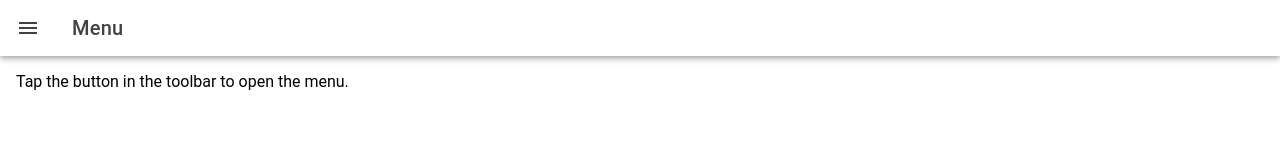
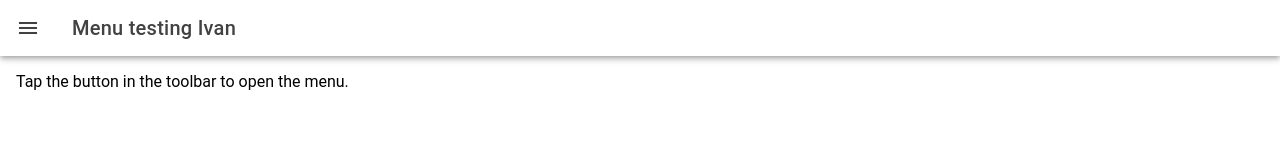
Before and after one commit to IASV/turismo-app-mobile-ionic, a React (Vite) app: page /tab1 in a window 1280 px wide. Shown: the top 160 px of the page. Built offline with nearby package versions, Linux system fonts and the light colour scheme.

Commit message:
commit test

```diff
--- a/src/components/Menu.tsx
+++ b/src/components/Menu.tsx
@@ -20,7 +20,7 @@ function Menu() {
             <IonButtons slot="start">
               <IonMenuButton></IonMenuButton>
             </IonButtons>
-            <IonTitle>Menu</IonTitle>
+            <IonTitle>Menu testing Ivan</IonTitle>
           </IonToolbar>
         </IonHeader>
         <IonContent className="ion-padding">Tap the button in the toolbar to open the menu.</IonContent>
```
